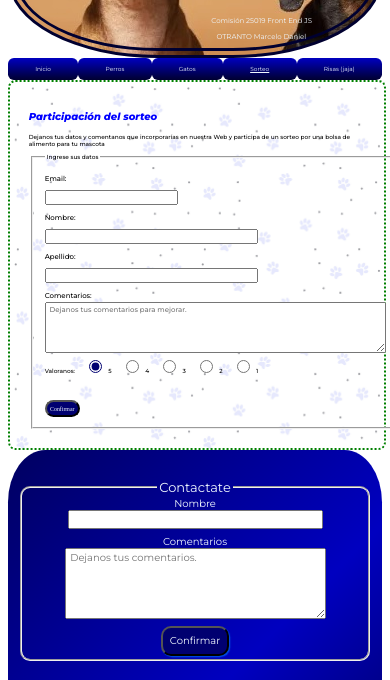
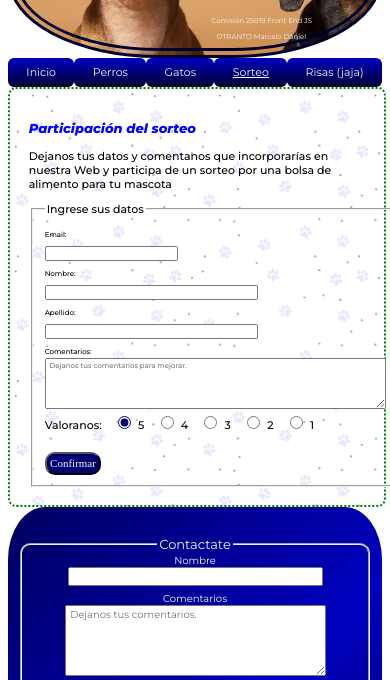
Before and after one commit to Motranto/Trabajo-Practico, a plain HTML site: page pages/sorteo.html in a window 390 px wide. Shown: the part 149-829 px from the top of the page. Drawn offline with Linux system fonts and the light colour scheme; a web font is replaced by a local one.

Commit message:
Add files via upload

```diff
--- a/css/common.css
+++ b/css/common.css
@@ -143,13 +143,13 @@ main{
     box-shadow: 0.3vw 0.3vw 0.3vw rgba(255,255,255,0.6);
 }
 
-@media only screen and (max-width:500px) {
+@media only screen and (max-width:600px) {
     .texto {
     font-size:7px;
     }
 
-    .texto-G .menu{
-        font-size: 12px;
+    .texto-G, .menu {
+        font-size: 11px;
     }
 
     .ref{
--- a/css/sorteo.css
+++ b/css/sorteo.css
@@ -37,12 +37,12 @@ main {
     accent-color:#000070;
 }
 
-@media only screen and (max-width:500px) {
+@media only screen and (max-width:600px) {
     .radio{
-        margin-left: 10px;
-        margin-right: 2px;
+        margin-left: 12px;
+        margin-right: 3px;
     }
     .title-sorteo{
-        font-size:10px;
+        font-size:13px;
     }
 }
```
